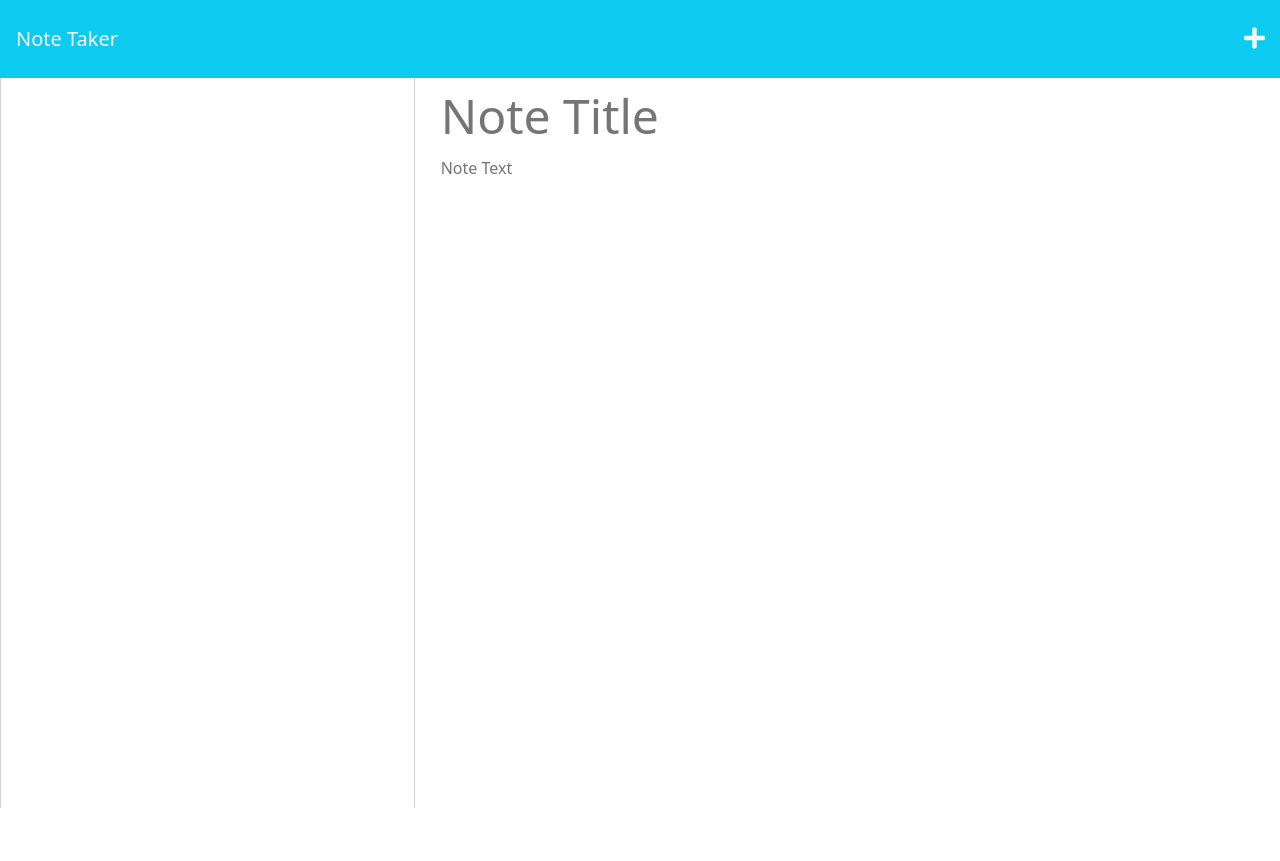
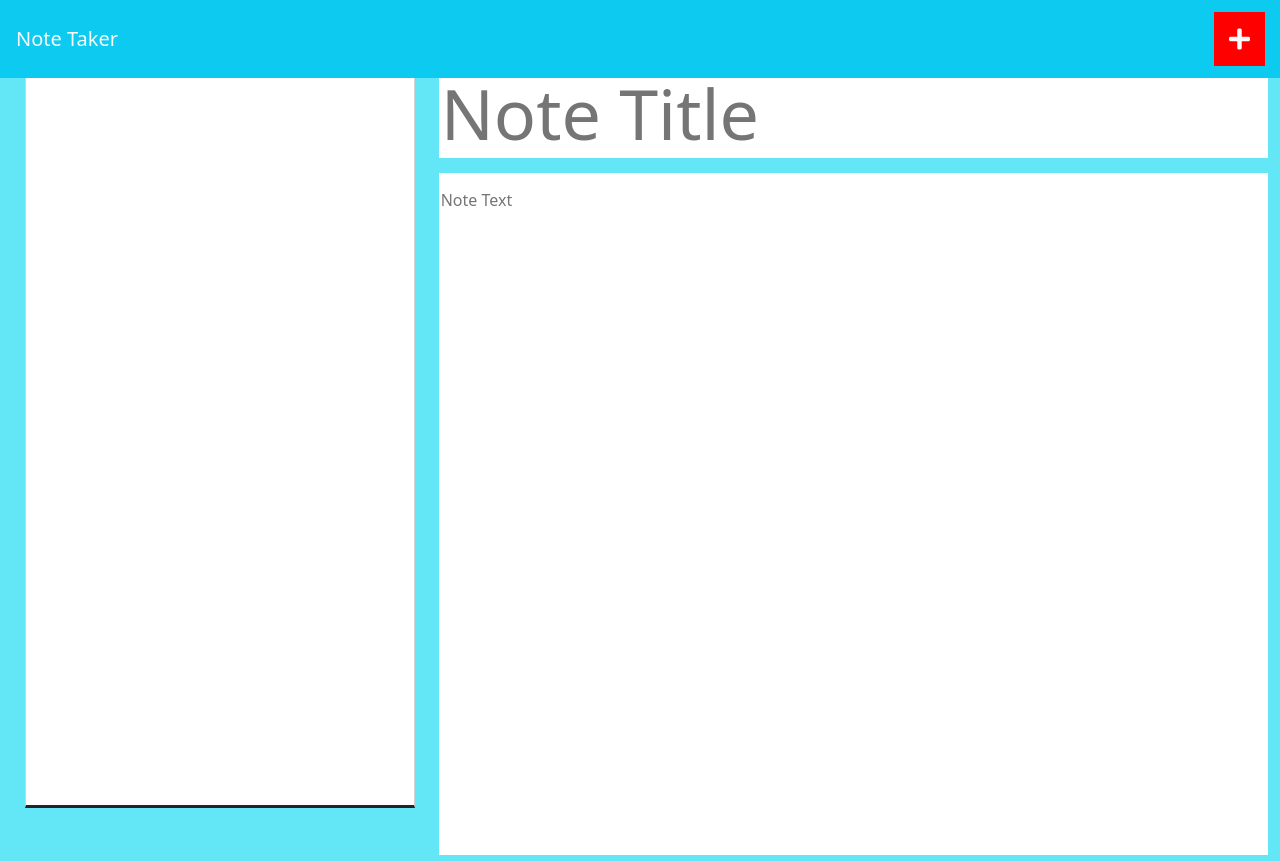
Before and after one commit to PlutoCoders/week11noteTakerWOW, a website: page public/notes.html in a window 1280 px wide. Before the commit the page ends 814 px from the top, so only its background shows below. Drawn offline with nearby package versions, Linux system fonts and the light colour scheme; no server answers.

Commit message:
trying to improve routes, comments, styling changes

```diff
--- a/db/db.json
+++ b/db/db.json
@@ -1 +1 @@
-[{"title":"Test Title","text":"Test text"},{"title":"Express","text":"Back-end web framework","id":"note-e589d764-6eb7-48e0-8887-da19371ff98c"}]
+[{"title":"Test Title","text":"Test text"},{"title":"Express","text":"Back-end web framework","id":"note-e589d764-6eb7-48e0-8887-da19371ff98c"},{"title":"MERN","text":"MongoDB\nExpress\nReact\nNode","id":"note-8b861cce-caf6-43ce-ad50-5540a15c45d9"},{"title":"Testing Middleware","text":"Error handle THIS!@!@\nps I hate that the starter code uses bootstrap\n\nps: the test did not work so we reverted","id":"note-b922b98c-b370-434d-9358-2f77ae139db4"},{"title":"testing icon style","text":"test est ok i see its working","id":"note-82bff74b-7763-4cda-82ea-33a74a043e8c"},{"title":"testing padding","text":"test dude test!","id":"note-e01b0773-6179-4991-acdd-8e617bf28013"}]
--- /dev/null
+++ b/public/assets/css/indexStyle.css
@@ -0,0 +1,24 @@
+.navbar.bg-info {
+  background-color: rgb(13, 52, 86);
+  padding: 15px;
+  display: flex;
+  align-content: center;
+  align-items: center;
+};
+
+.text-light {
+color: aqua
+};
+
+body {
+	margin: 0;
+	font-family: var(--bs-body-font-family);
+	font-size: var(--bs-body-font-size);
+	font-weight: var(--bs-body-font-weight);
+	line-height: var(--bs-body-line-height);
+	color: var(--bs-body-color);
+	text-align: var(--bs-body-text-align);
+	background-color: var(--bs-body-bg);
+	-webkit-text-size-adjust: 100%;
+	-webkit-tap-highlight-color: transparent;
+}
--- a/public/assets/css/styles.css
+++ b/public/assets/css/styles.css
@@ -3,6 +3,7 @@ body {
   height: 100%;
   margin: 0;
   padding: 0;
+  background-color: #63e6f5;
 }
 
 .save-note {
@@ -14,14 +15,16 @@ body {
   margin-right: 15px;
   font-size: 1.5rem;
   cursor: pointer;
+  background-color: red;
+  padding: 15px;
 }
 
 .note-textarea,
 .note-title {
-  color: #000000;
+  color: #070962;
   width: 100%;
-  outline: none;
-  border: none;
+  outline: skyblue;
+  border: rgb(0, 255, 247);
 }
 
 .note-textarea {
@@ -31,10 +34,11 @@ body {
 }
 
 .note-title {
-  height: 50px;
-  margin-top: 13px;
-  font-size: 3rem;
-}
+  height: 80px;
+  font-size: 70px;
+  padding-bottom: 10px;
+  margin-bottom: 15px;
+};
 
 .note-title:read-only,
 .note-textarea:read-only {
@@ -43,13 +47,13 @@ body {
 
 .list-container .card {
   height: calc(100vh - 70px);
-  border-bottom: none;
+  border-bottom: solid;
   border-bottom-right-radius: 0;
   border-bottom-left-radius: 0;
 }
 
 .list-container {
-  padding-left: 0;
+  padding-left: 25px;
 }
 
 .list-container .list-group,
@@ -58,11 +62,14 @@ body {
   border-top: none;
   border-top-right-radius: 0;
   border-top-left-radius: 0;
+  margin-bottom: 15px;
 }
 
 .list-item-title {
   display: inline-block;
-  width: 75%;
+  display: flex;
+  align-items: center;
+  width: 25%;
 }
 
 .list-container i {
@@ -73,6 +80,17 @@ body {
 .list-container .list-group-item {
   border-left: none;
   border-right: none;
-  padding: 20px;
+  padding: 20px, 15px;
   cursor: pointer;
 }
+
+.list-container .list-group-item :hover {
+  padding: 30px, 20px;
+  margin: 5px;
+  text-decoration: solid;
+  background-color: aqua;
+}
+
+a:hover {
+  background-color: rgb(11, 84, 152);
+}
--- a/server.js
+++ b/server.js
@@ -4,7 +4,7 @@ const htmlRoutes = require('./routes/htmlRoutes');
 
 
 const app = express();
-const PORT = process.env.PORT || 3001;
+const PORT = process.env.PORT || 3003;
 
 // Adds middleware to parse incoming JSON data
 app.use(express.json());
@@ -19,3 +19,4 @@ app.use('/', htmlRoutes);
 
 // Need this to start the server (tells it which port to lsiten on, in this case its 3001 because thats what we set the variable to)
 app.listen(PORT);
+console.log('http:/',{PORT});
```
Also changed, not shown: public/index.html (+1 -0 lines), routes/apiRoutes.js (+49 -1 lines), routes/htmlRoutes.js (+7 -1 lines), README.md.
